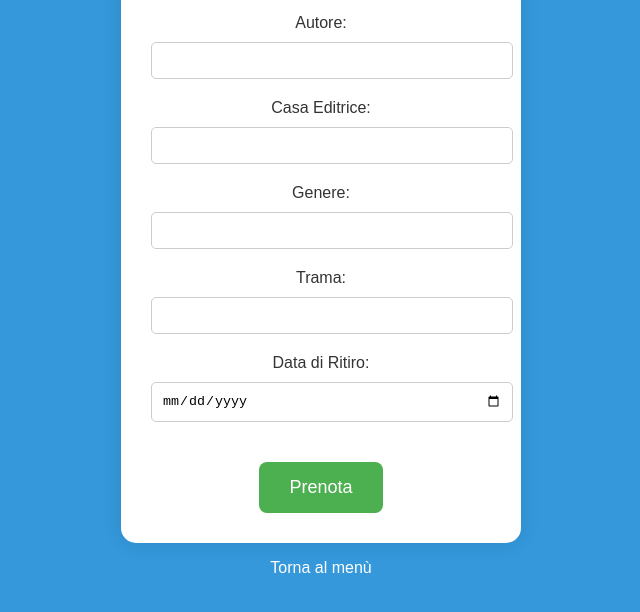
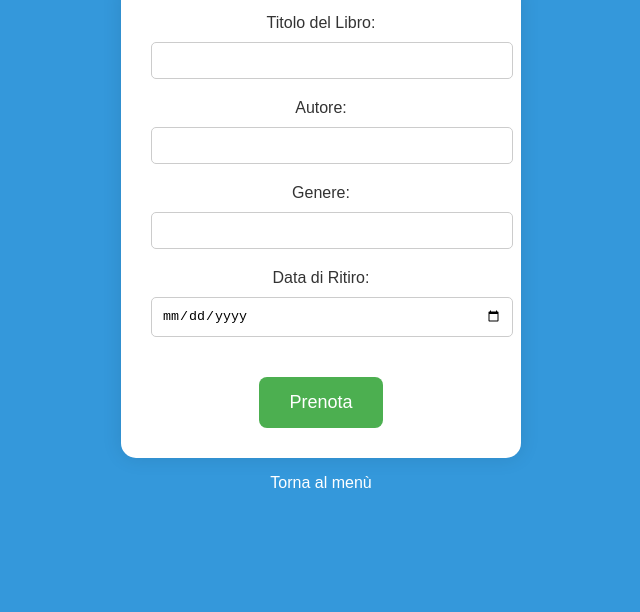
Before and after one commit to lumosca/Gestionale_Moscatelli_Fiocchi, a plain HTML site: page prenotazioni_libri.html in a window 1280 px wide. Shown: the part 188-800 px from the top of the page, without its empty margins (319-959 px from the left). Drawn offline with Linux system fonts and the light colour scheme.

Commit message:
Update prenotazioni_libri.html
ho tolto trama e casa editrice

```diff
--- a/prenotazioni_libri.html
+++ b/prenotazioni_libri.html
@@ -16,14 +16,8 @@
             <label for="author">Autore:</label>
             <input type="text" id="author" name="author" required>
             <br>
-            <label for="author">Casa Editrice:</label>
-            <input type="text" id="casa_editrice" name="casa_editrice" required>
-            <br>
             <label for="author">Genere:</label>
             <input type="text" id="genere" name="genere" required>
-            <br>
-            <label for="author">Trama:</label>
-            <input type="text" id="plot" name="plot" required>
             <br>
             <label for="pickupDate">Data di Ritiro:</label>
             <input type="date" id="pickupDate" name="pickupDate" required>
```
